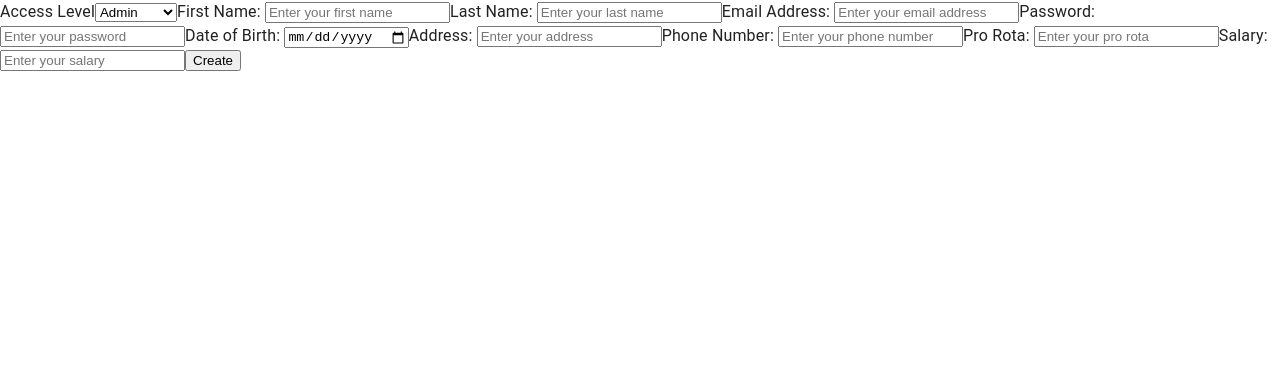
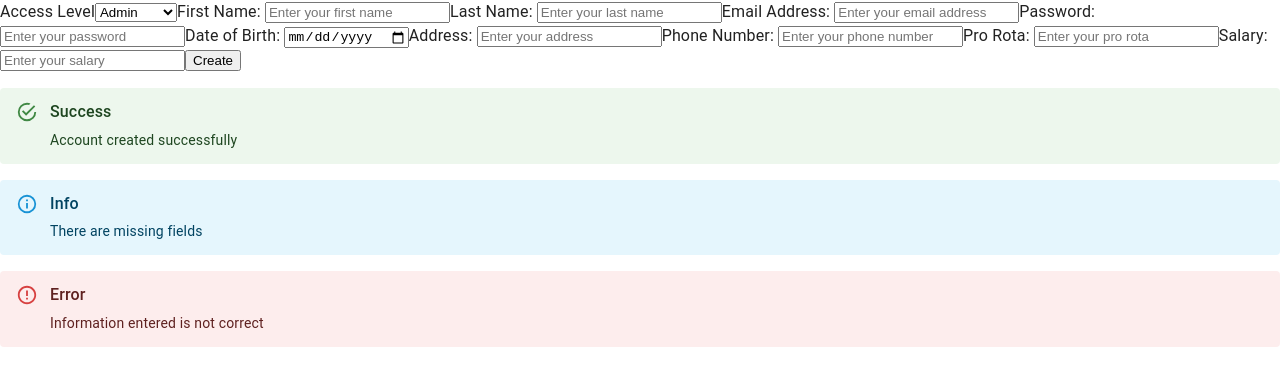
Before and after one commit to remily23/capstone_hr_management_system, a React (Create React App) app in the folder Capstone Project/capstonclient/: page /newaccount in a window 1280 px wide. Shown: the part 129-514 px from the top of the page. Built offline with nearby package versions, Linux system fonts and the light colour scheme; no server answers.

Commit message:
Created a modified/updated notification messages. Futher step is to enable the pop-up of the alert messages

```diff
--- a/Capstone Project/capstonclient/src/Components/CreateAccountForm.js
+++ b/Capstone Project/capstonclient/src/Components/CreateAccountForm.js
@@ -1,5 +1,8 @@
 import { useState } from "react";
 import { useNavigate, createBrowserRouter } from "react-router-dom";
+import { Alert, Stack } from "@mui/material";
+import AlertTitle from '@mui/material/AlertTitle';
+
 
 const CreateAccountForm = ({ currentUser, postEmployee }) => {
     const [stateEmployee, setStateEmployee] = useState({
@@ -28,6 +31,7 @@ const CreateAccountForm = ({ currentUser, postEmployee }) => {
         ) {
             alert("Please fill in the sign up form")
             return
+
         }
         postEmployee(stateEmployee)
         setStateEmployee({
@@ -71,6 +75,20 @@ const CreateAccountForm = ({ currentUser, postEmployee }) => {
                     </p>
                 </form>
             </div>
+            <Stack sx={{ width: '100%' }} spacing={2}>
+                <Alert severity="success">
+                    <AlertTitle>Success</AlertTitle>
+                    Account created successfully
+                </Alert>
+                <Alert severity="info">
+                    <AlertTitle>Info</AlertTitle>
+                    There are missing fields
+                </Alert>
+                <Alert severity="error">
+                    <AlertTitle>Error</AlertTitle>
+                    Information entered is not correct
+                </Alert>
+            </Stack>
         </>
     );
 }
--- a/Capstone Project/capstonclient/src/Components/ProfilePage.js
+++ b/Capstone Project/capstonclient/src/Components/ProfilePage.js
@@ -1,4 +1,6 @@
 import { useNavigate, Outlet } from 'react-router-dom';
+import { Alert, Stack } from "@mui/material";
+import AlertTitle from '@mui/material/AlertTitle';
 
 const ProfilePage = ({currentUser}) => {
     const navigate = useNavigate();
@@ -18,6 +20,12 @@ const ProfilePage = ({currentUser}) => {
         <p>Pro rota: {currentUser.proRota}</p>
         <p>Salary: {currentUser.salary}</p>
         <button onClick={toUpdateEmployeeForm}>Edit</button>
+        <Stack sx={{ width: '100%' }} spacing={2}>
+        <Alert severity="success">
+          <AlertTitle>Success</AlertTitle>
+          Account deleted
+        </Alert>
+      </Stack>
         </>
      );
 
--- a/Capstone Project/capstonclient/src/Components/UpdateEmployeeForm.js
+++ b/Capstone Project/capstonclient/src/Components/UpdateEmployeeForm.js
@@ -1,5 +1,7 @@
 import { useLocation, useNavigate } from 'react-router-dom';
 import { useState } from 'react';
+import { Alert, Stack } from "@mui/material";
+import AlertTitle from '@mui/material/AlertTitle';
 
 const UpdateEmployeeForm = ({ updateEmployee }) => {
 
@@ -42,6 +44,16 @@ const UpdateEmployeeForm = ({ updateEmployee }) => {
                 <label>Salary: </label><input type="text" onChange={handleChange} name="salary" placeholder="Enter your salary" value={employeeDetails.salary} />
                 <input type="submit" value="Save" />
             </form>
+            <Stack sx={{ width: '100%' }} spacing={2}>
+                <Alert severity="success">
+                    <AlertTitle>Success</AlertTitle>
+                    Account updated
+                </Alert>
+                <Alert severity="error">
+                    <AlertTitle>Error</AlertTitle>
+                    Information entered is not correct
+                </Alert>
+            </Stack>
         </>
     );
 }
```
Also changed, not shown: Capstone Project/capstonclient/src/Components/LoginForm.js (line endings or trailing spaces). Lines whose indentation alone changed are shown as unchanged.
